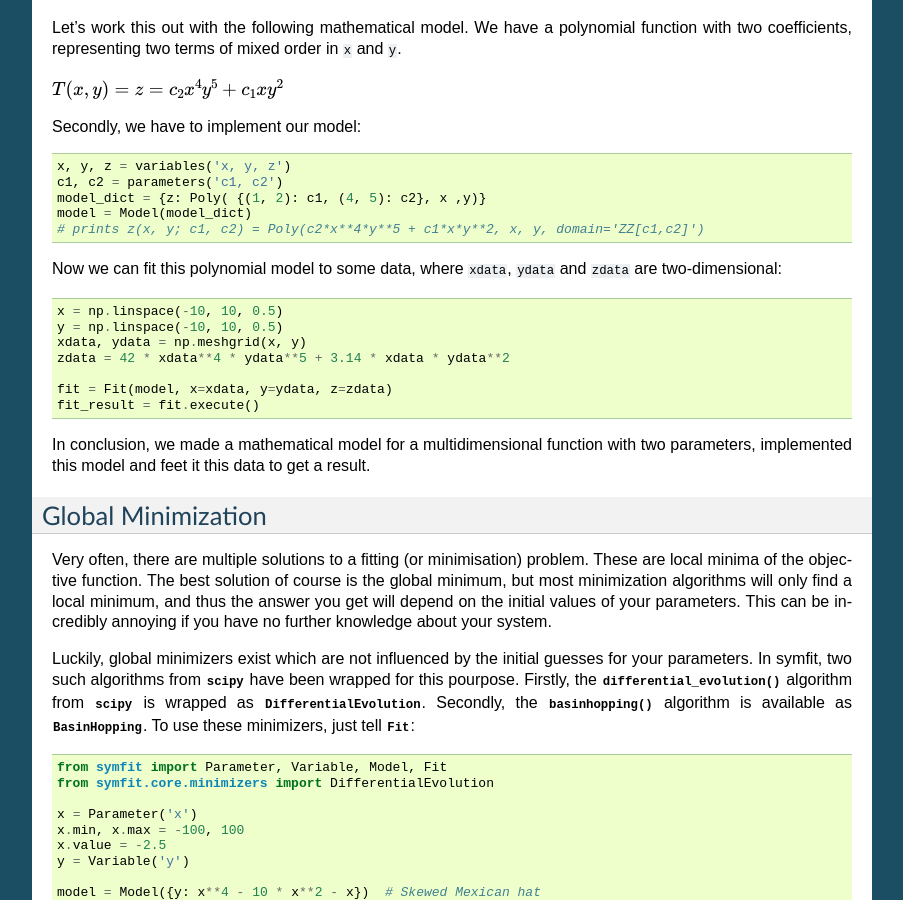
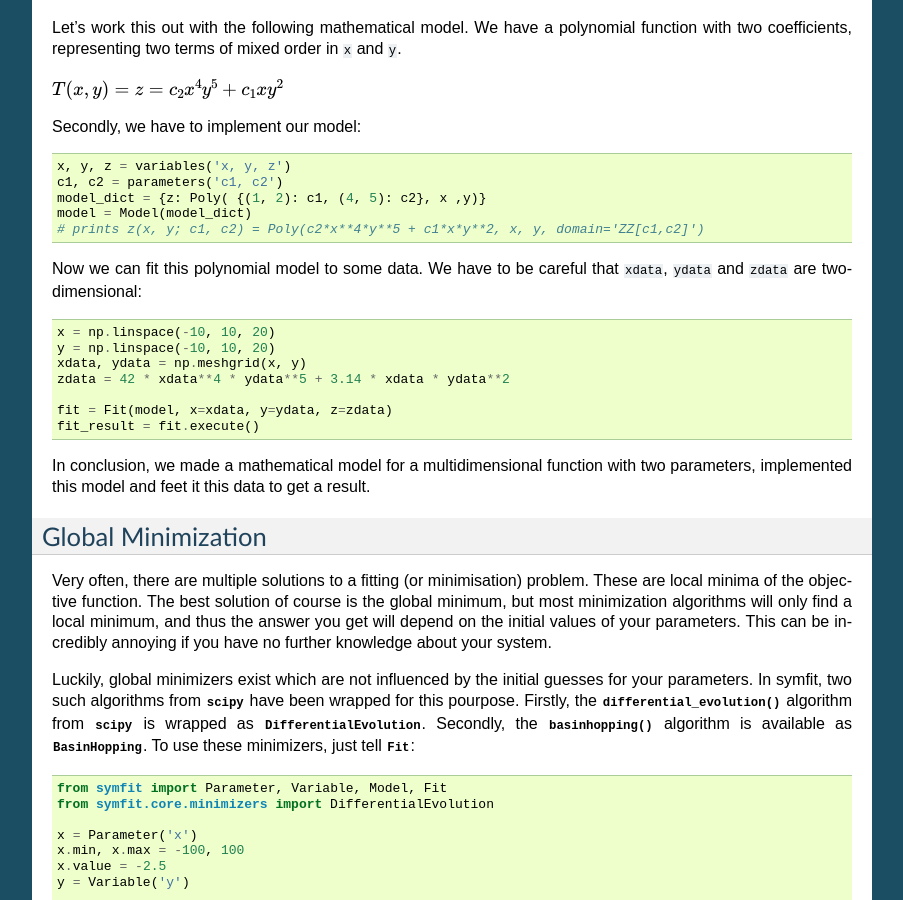
Before and after one commit to tBuLi/symfit, a Sphinx documentation site: the page built from docs/fitting_types.rst, in a window 1280 px wide and 900 px high, scrolled down 7428 px. Shown: the whole window, without its empty margins (198-1101 px from the left). Built offline with Sphinx 7.4.7, drawn with Linux system fonts in a browser that asks for light colours; the version number could not be read and is left out.

Commit message:
Corrected np.linspace

```diff
--- a/docs/fitting_types.rst
+++ b/docs/fitting_types.rst
@@ -409,11 +409,11 @@ Secondly, we have to implement our  model::
   model = Model(model_dict)
   # prints z(x, y; c1, c2) = Poly(c2*x**4*y**5 + c1*x*y**2, x, y, domain='ZZ[c1,c2]')
 
-Now we can fit this polynomial model to some data, where ``xdata``, ``ydata``
-and ``zdata`` are two-dimensional::
+Now we can fit this polynomial model to some data. We have to be careful that
+``xdata``, ``ydata`` and ``zdata`` are two-dimensional::
 
-  x = np.linspace(-10, 10, 0.5)
-  y = np.linspace(-10, 10, 0.5)
+  x = np.linspace(-10, 10, 20)
+  y = np.linspace(-10, 10, 20)
   xdata, ydata = np.meshgrid(x, y)
   zdata = 42 * xdata**4 * ydata**5 + 3.14 * xdata * ydata**2
 
```
